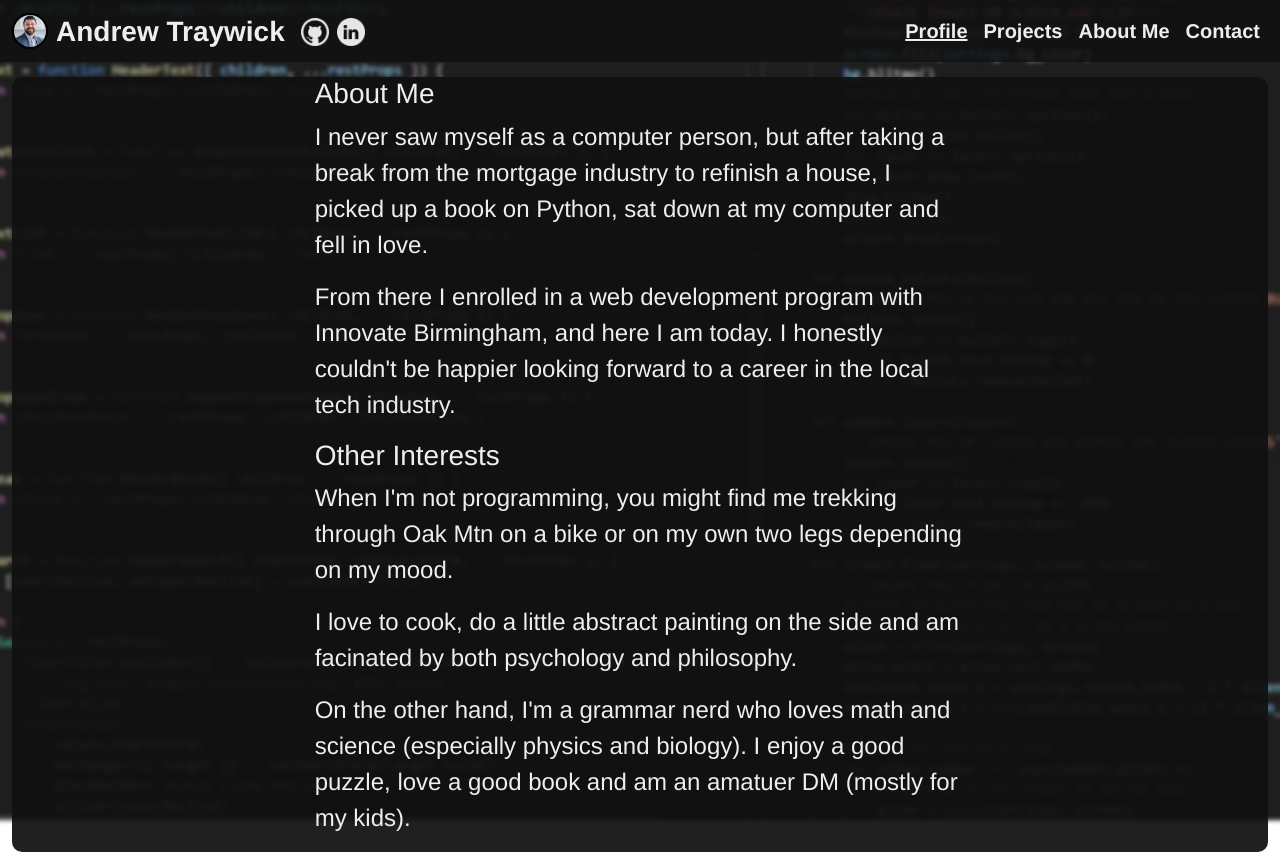
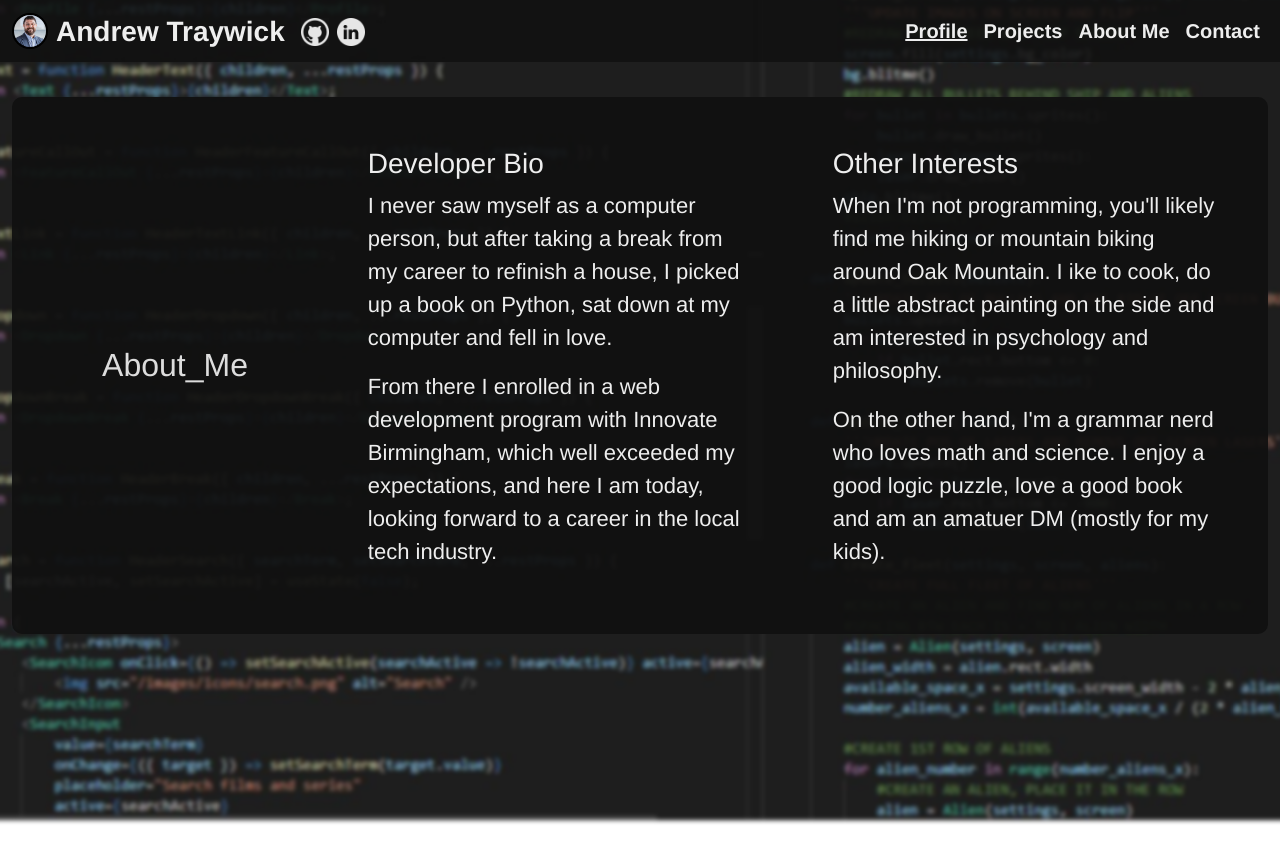
Before and after one commit to jAndrew78/dev-bio, a React (Create React App) app: page /about-me in a window 1280 px wide. After the commit the page ends 800 px from the top, so only its background shows below. Built offline with nearby package versions, Linux system fonts and the light colour scheme.

Commit message:
about me styled, fade in/out disabled except for landing pages

```diff
--- a/src/components/about-me/index.jsx
+++ b/src/components/about-me/index.jsx
@@ -6,8 +6,9 @@ import './styles.scss';
 
 export const AboutMe = props => {
 
-    const bio = "I never saw myself as a computer person, but after taking a break from the mortgage industry to refinish a house, I picked up a book on Python, sat down at my computer and fell in love.\nFrom there I enrolled in a web development program with Innovate Birmingham, and here I am today. I honestly couldn't be happier looking forward to a career in the local tech industry."
-    const other = "When I'm not programming, you might find me trekking through Oak Mtn on a bike or on my own two legs depending on my mood. \n I love to cook, do a little abstract painting on the side and am facinated by both psychology and philosophy. \n On the other hand, I'm a grammar nerd who loves math and science (especially physics and biology). I enjoy a good puzzle, love a good book and am an amatuer DM (mostly for my kids)."
+    const bio = "I never saw myself as a computer person, but after taking a break from my career to refinish a house, I picked up a book on Python, sat down at my computer and fell in love.\n From there I enrolled in a web development program with Innovate Birmingham, which well exceeded my expectations, and here I am today, looking forward to a career in the local tech industry."
+    // const other = "When I'm not programming, you might find me trekking through Oak Mtn on a bike or on my own two legs depending on my mood. \n I love to cook, do a little abstract painting on the side and am facinated by both psychology and philosophy. \n On the other hand, I'm a grammar nerd who loves math and science (especially physics and biology). I enjoy a good puzzle, love a good book and am an amatuer DM (mostly for my kids)."
+    const other = "When I'm not programming, you'll likely find me hiking or mountain biking around Oak Mountain. I ike to cook, do a little abstract painting on the side and am interested in psychology and philosophy. \n On the other hand, I'm a grammar nerd who loves math and science. I enjoy a good logic puzzle, love a good book and am an amatuer DM (mostly for my kids)."
 
     return (
         <>
@@ -18,17 +19,36 @@ export const AboutMe = props => {
                 <div className="about-me-page-bg">
                     <div className="row about-me-row">
 
-                        <div className="about-me-bio col-xl-7 col-lg-12 px-5">
-                            <h3>About Me</h3>
+                        <div className="about-me-section-heading col-lg-3 col-md-12">
+                            <h1 className="about-me-section-heading-text">About_Me</h1>
+                        </div>
+
+                        {/* <div className="col-xl-1 col-lg-none"></div> */}
+
+                        {/* <div className="about-me-bio col-xl-7 col-lg-12 px-5">
+                        </div> */}
+
+                        <div className="about-me-bio col-xl-4 col-lg-4 col-md-12">
+                            <h3>Developer Bio</h3>
                             {bio?.split('\n').map((para, index) => (
                                 <p key={`bio-para-${index}`}>{para}</p>
                             ))}
+                        </div>
 
+                        <div className="about-me-other col-xl-4 col-lg-4 d-lg-block d-none">
                             <h3>Other Interests</h3>
                             {other?.split('\n').map((para, index) => (
                                 <p key={`bio-para-${index}`}>{para}</p>
                             ))}
                         </div>
+
+                        <div className="about-me-other-sm d-lg-none col-12">
+                        <h3>Other Interests</h3>
+                            {other?.split('\n').map((para, index) => (
+                                <p key={`bio-para-${index}`}>{para}</p>
+                            ))}
+                        </div>
+
                     </div>
                 </div>
             </div>
--- a/src/components/about-me/styles.scss
+++ b/src/components/about-me/styles.scss
@@ -1,30 +1,76 @@
 .about-me-page-bg {
     background-color: #111111ee;
-    // transform: translate(-50%);
     border-radius: 10px;
-    // position: fixed;
-    // top: 14%;
-    // left: 50%;
-    // height: 85%;
-    // width: 95%;
-    margin: 15px auto;
-
+    margin: 35px auto;
+    padding: 20px;
     z-index: -90;
 
-    overflow: scroll;
-    /* Hide scrollbar for IE, Edge and Firefox */
-    -ms-overflow-style: none;
-    scrollbar-width: none;
+    @media (min-width: 1400px) {
+        margin: 75px auto;
+    }
 
-    /* Hide scrollbar for Chrome, Safari and Opera */
-    &::-webkit-scrollbar {
-        display: none;
+    @media (max-width: 991px) {
+        padding: 20px 50px;
     }
 }
 
+.about-me-section-heading {
+    position: relative;
+    user-select: none;
+
+    @media (max-width: 1199px) {
+        margin: 40px auto 20px;
+    }
+}
+
+.about-me-section-heading-text {
+    color: #ddd;
+    margin: 0;
+    position: absolute;
+    top: 50%;
+    left: 50%;
+    transform: translate(-50%, -50%);
+}
+
 .about-me-bio {
+    margin: 30px auto;
     color: #eee;
-    font-size: 3vh;
-    margin: auto;
+    font-size: 22px;
     user-select: none;
+
+    // @media (min-width: 1200px) {
+    //     padding-right: 20px;
+    //     padding-left: 0;
+    // }
+
+    @media (max-width: 991px) {
+        text-align: center;
+
+        h3 {
+            text-decoration: underline;
+        }
+    }
 }
+
+.about-me-other {
+    margin: 30px auto;
+    color: #eee;
+    font-size: 22px;
+    user-select: none;
+
+    @media (max-width: 991px) {
+        text-align: center;
+    }
+}
+
+.about-me-other-sm {
+    color: #eee;
+    font-size: 22px;
+    margin: 5px auto;
+    user-select: none;
+    text-align: center;
+
+    h3 {
+        text-decoration: underline;
+    }
+}
--- a/src/components/landing/index.jsx
+++ b/src/components/landing/index.jsx
@@ -1,5 +1,5 @@
 import React, { useState } from 'react';
-import { Link, useHistory } from 'react-router-dom';
+import { useHistory } from 'react-router-dom';
 import { BgFade } from '../';
 import './styles.scss';
 
@@ -12,7 +12,6 @@ export const Landing = props => {
         setAnimation('true');
         setTimeout(() => history.push('/dev-profile'), 1250)
     }
-
 
     return (
         <>
@@ -27,15 +26,10 @@ export const Landing = props => {
                 <div className="landing-name">Andrew Traywick</div>
                 <div className="landing-title">Professional Developer</div>
 
-                {/* <Link to='/dev-profile'> */}
+                <button className="landing-btn" onClick={() => fadeAndLink()}>
+                    View Profile
+                </button>
 
-
-                    <button className="landing-btn" onClick={() => fadeAndLink()}>
-                        View Profile
-                    </button>
-
-
-                {/* </Link> */}
             </div>
         </>
     );
--- a/src/components/profile/index.jsx
+++ b/src/components/profile/index.jsx
@@ -1,5 +1,5 @@
 import React from 'react';
-import { NavbarFadeIn, BgStatic } from '../'
+import { NavbarStatic, BgStatic } from '../'
 import './styles.scss';
 
 
@@ -7,16 +7,16 @@ export const Profile = props => {
 
     return (
         <>
-            <NavbarFadeIn />
+            <NavbarStatic />
             <BgStatic />
 
             <div className="container-fluid profile-container">
                 <div className="profile-page-bg">
                     <div className="row profile-row">
 
-                        <div className="section-heading col-lg-3 col-md-12">
+                        <div className="profile-section-heading col-lg-3 col-md-12">
                             {/* <img src="/images/heading-bg.png" alt="heading" /> */}
-                            <h1 className="section-heading-text">Dev_Profile</h1>
+                            <h1 className="profile-section-heading-text">Dev_Profile</h1>
                         </div>
 
                         <div className="col-xl-1 col-lg-none"></div>
--- a/src/components/profile/styles.scss
+++ b/src/components/profile/styles.scss
@@ -11,14 +11,13 @@ html, body {
     }
 }
 
-.container-fluid {
-    animation: fade-in 2s forwards;
-}
+// .container-fluid {
+//     animation: fade-in 2s forwards;
+// }
 
 .profile-page-bg {
     background-color: #111111ee;
     border-radius: 10px;
-
     margin: 75px auto;
     padding: 20px;
     z-index: -90;
@@ -35,29 +34,30 @@ html, body {
     }
 }
 
-.section-heading {
+.profile-section-heading {
     position: relative;
+    user-select: none;
 
-    img {
-        position: absolute;
-        top: 50%;
-        left: 50%;
-        transform: translate(-50%, -50%);
-        height: 125px;
-        width: 200px;
-        border: 2px solid #bbb;
-        border-radius: 50%;
+    // img {
+    //     position: absolute;
+    //     top: 50%;
+    //     left: 50%;
+    //     transform: translate(-50%, -50%);
+    //     height: 125px;
+    //     width: 200px;
+    //     border: 2px solid #bbb;
+    //     border-radius: 50%;
 
-        filter: blur(1px);
-        -webkit-filter: blur(1px);
-    }
+    //     filter: blur(1px);
+    //     -webkit-filter: blur(1px);
+    // }
 
     @media (max-width: 1199px) {
         margin: 40px auto 20px;
     }
 }
 
-.section-heading-text {
+.profile-section-heading-text {
     color: #ddd;
     margin: 0;
     position: absolute;
```
